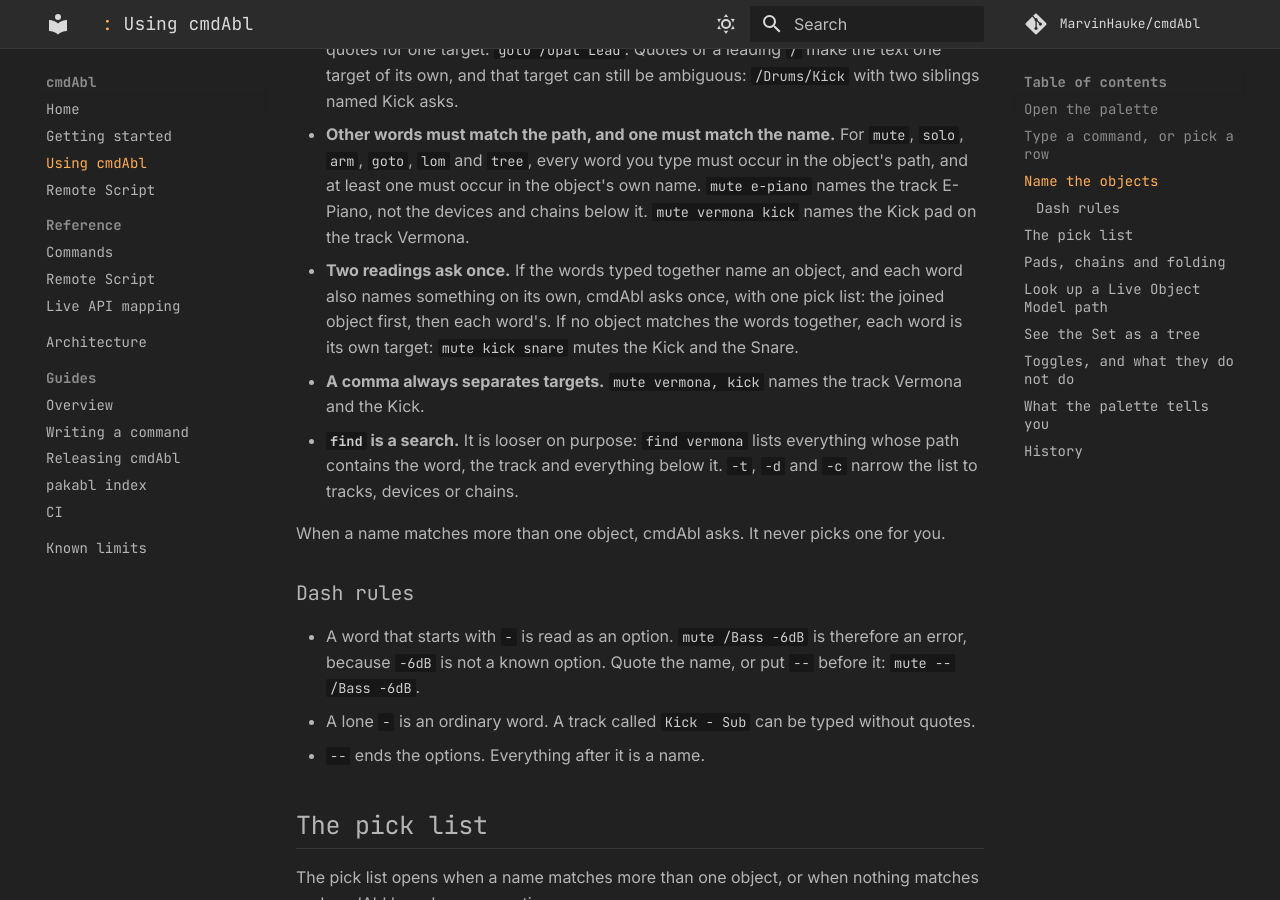
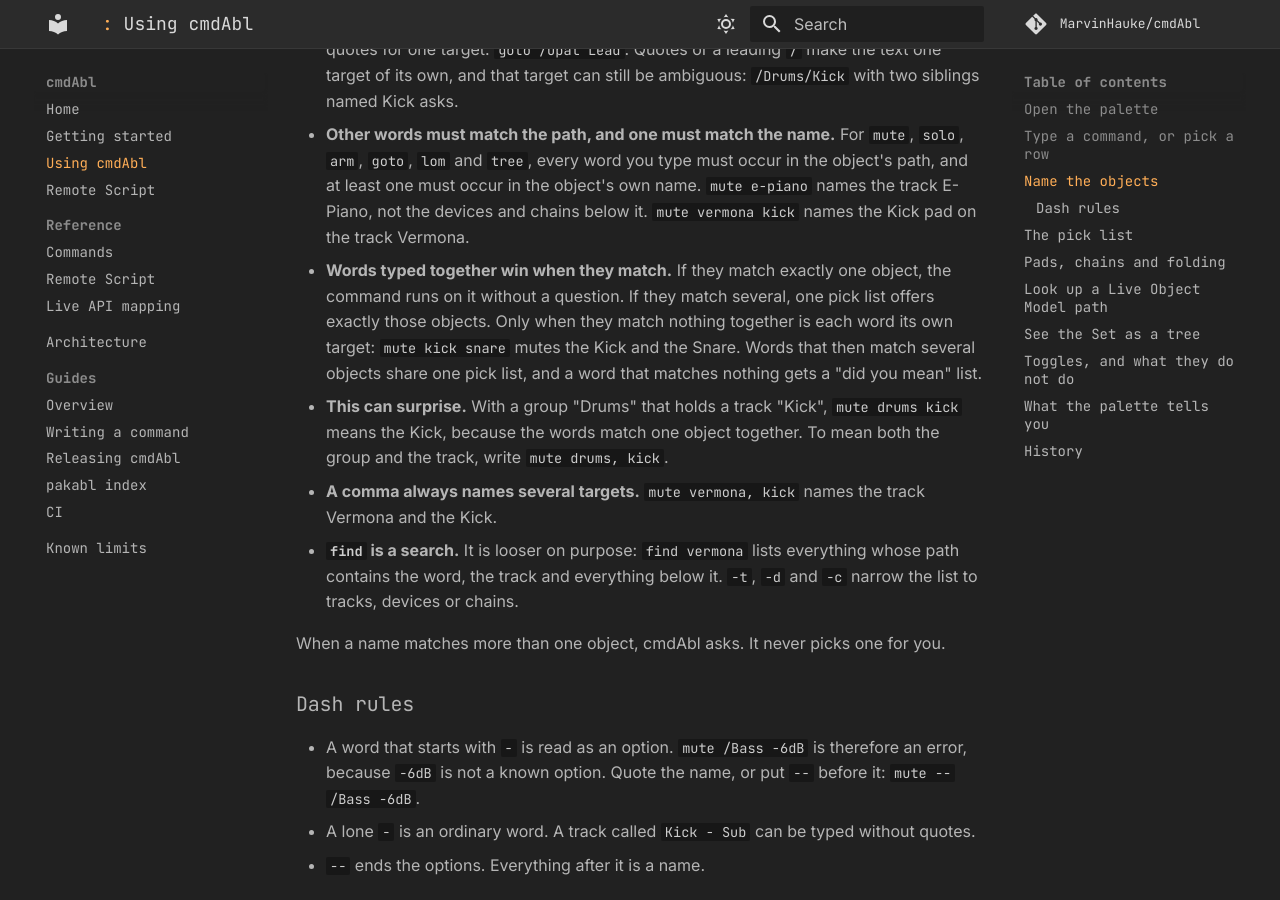
Before and after one commit to MarvinHauke/cmdAbl, an MkDocs documentation site: the page built from docs/using.md, in a window 1280 px wide and 900 px high, scrolled down 1018 px. Built offline with MkDocs 1.6.1 and Material for MkDocs 9.7.7, drawn with Linux system fonts in a browser that asks for light colours; comment, search, counter and statistics services are not loaded; some of the changed text lies outside the part shown.

Commit message:
docs: joined words win when they match; the comma rule and --set spelling
Co-Authored-By: Claude Haiku 5.5 <noreply@anthropic.com>

```diff
--- a/docs/using.md
+++ b/docs/using.md
@@ -36,10 +36,13 @@ A command takes objects as text. cmdAbl reads that text as follows:
   `tree`, every word you type must occur in the object's path, and at least one must occur in the object's own
   name. `mute e-piano` names the track E-Piano, not the devices and chains below it. `mute vermona kick` names
   the Kick pad on the track Vermona.
-- **Two readings ask once.** If the words typed together name an object, and each word also names something on its
-  own, cmdAbl asks once, with one pick list: the joined object first, then each word's. If no object matches the
-  words together, each word is its own target: `mute kick snare` mutes the Kick and the Snare.
-- **A comma always separates targets.** `mute vermona, kick` names the track Vermona and the Kick.
+- **Words typed together win when they match.** If they match exactly one object, the command runs on it without a
+  question. If they match several, one pick list offers exactly those objects. Only when they match nothing together
+  is each word its own target: `mute kick snare` mutes the Kick and the Snare. Words that then match several objects
+  share one pick list, and a word that matches nothing gets a "did you mean" list.
+- **This can surprise.** With a group "Drums" that holds a track "Kick", `mute drums kick` means the Kick, because the
+  words match one object together. To mean both the group and the track, write `mute drums, kick`.
+- **A comma always names several targets.** `mute vermona, kick` names the track Vermona and the Kick.
 - **`find` is a search.** It is looser on purpose: `find vermona` lists everything whose path contains the word,
   the track and everything below it. `-t`, `-d` and `-c` narrow the list to tracks, devices or chains.
 
@@ -111,7 +114,7 @@ Script runs. The [command reference](reference/commands.md) has the full usage.
 - `mute`, `solo` and `arm` **toggle** each object they name: a muted track is unmuted, an unmuted one is muted.
 - `--set 1` makes every named object muted, soloed or armed, whatever its state. `--set 0` switches them off. An
   object already in the wanted state counts as done. For example, `mute --set 1 /Kick, /Snare` mutes both, and
-  `solo --set 0 /Kick` unsolos the Kick.
+  `solo --set 0 /Kick` unsolos the Kick. The history shows the option as `--set 0`; typing `--set=0` works too.
 - `mute` and `solo` work on tracks, rack chains and Drum Rack pads. Chains and pads need the Remote Script
   and macOS.
 - `arm` works on tracks only. Return, main and group tracks cannot be armed, and cmdAbl reports them as failed.
```
Also changed, not shown: docs/architecture.md (+3 -3 lines).
